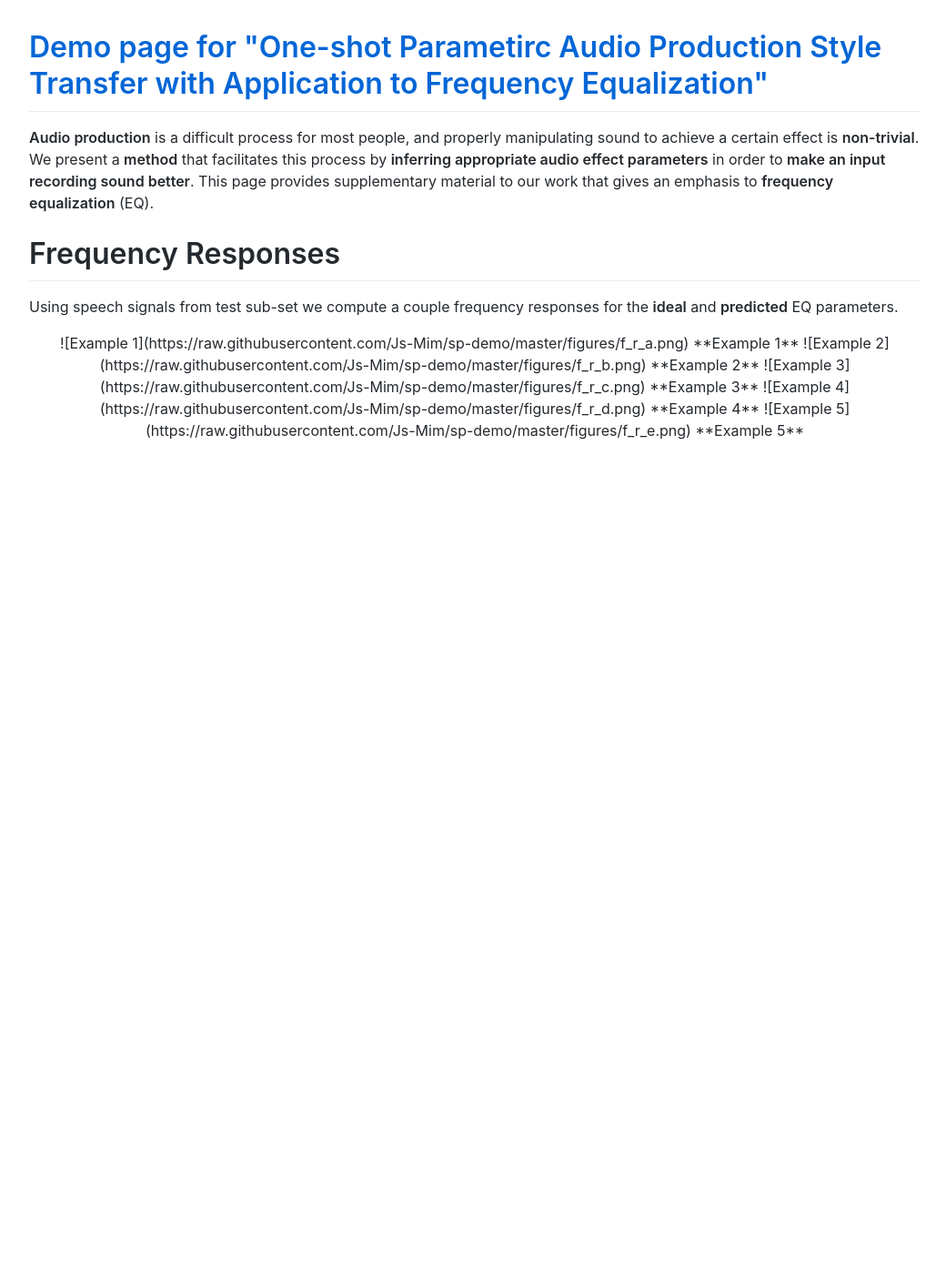
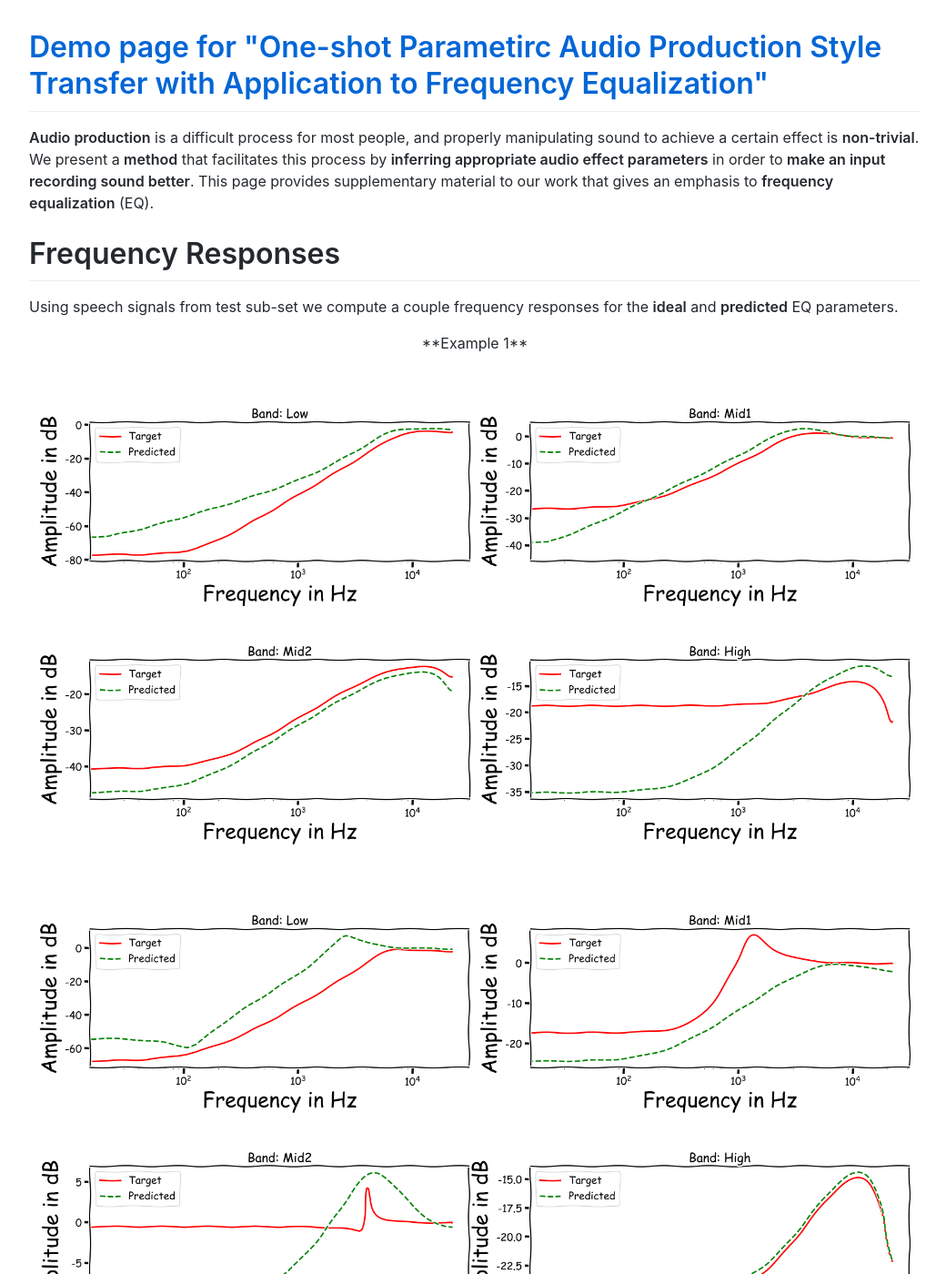
Before and after one commit to Js-Mim/sp-demo, a Jekyll site: the page built from index.md, in a window 1280 px wide and 1400 px high. Shown: the whole window at 91% size, without its empty margins (118-1158 px from the left). Built offline with Jekyll 4.4.1, drawn with Linux system fonts in a browser that asks for light colours; comment, search, counter and statistics services are not loaded; some of the changed text lies outside the part shown.

Commit message:
Update index.md

```diff
--- a/index.md
+++ b/index.md
@@ -6,9 +6,9 @@ layout: default
 # Frequency Responses
 Using speech signals from test sub-set we compute a couple frequency responses for the **ideal** and **predicted** EQ parameters.
 
-<p align="center">
+<p align="center"> **Example 1** </p>
   ![Example 1](https://raw.githubusercontent.com/Js-Mim/sp-demo/master/figures/f_r_a.png)
-                                        **Example 1**
+
 
   ![Example 2](https://raw.githubusercontent.com/Js-Mim/sp-demo/master/figures/f_r_b.png)
                                         **Example 2**
@@ -21,4 +21,3 @@ Using speech signals from test sub-set we compute a couple frequency responses f
 
   ![Example 5](https://raw.githubusercontent.com/Js-Mim/sp-demo/master/figures/f_r_e.png)
                                         **Example 5**
-</p>
```
